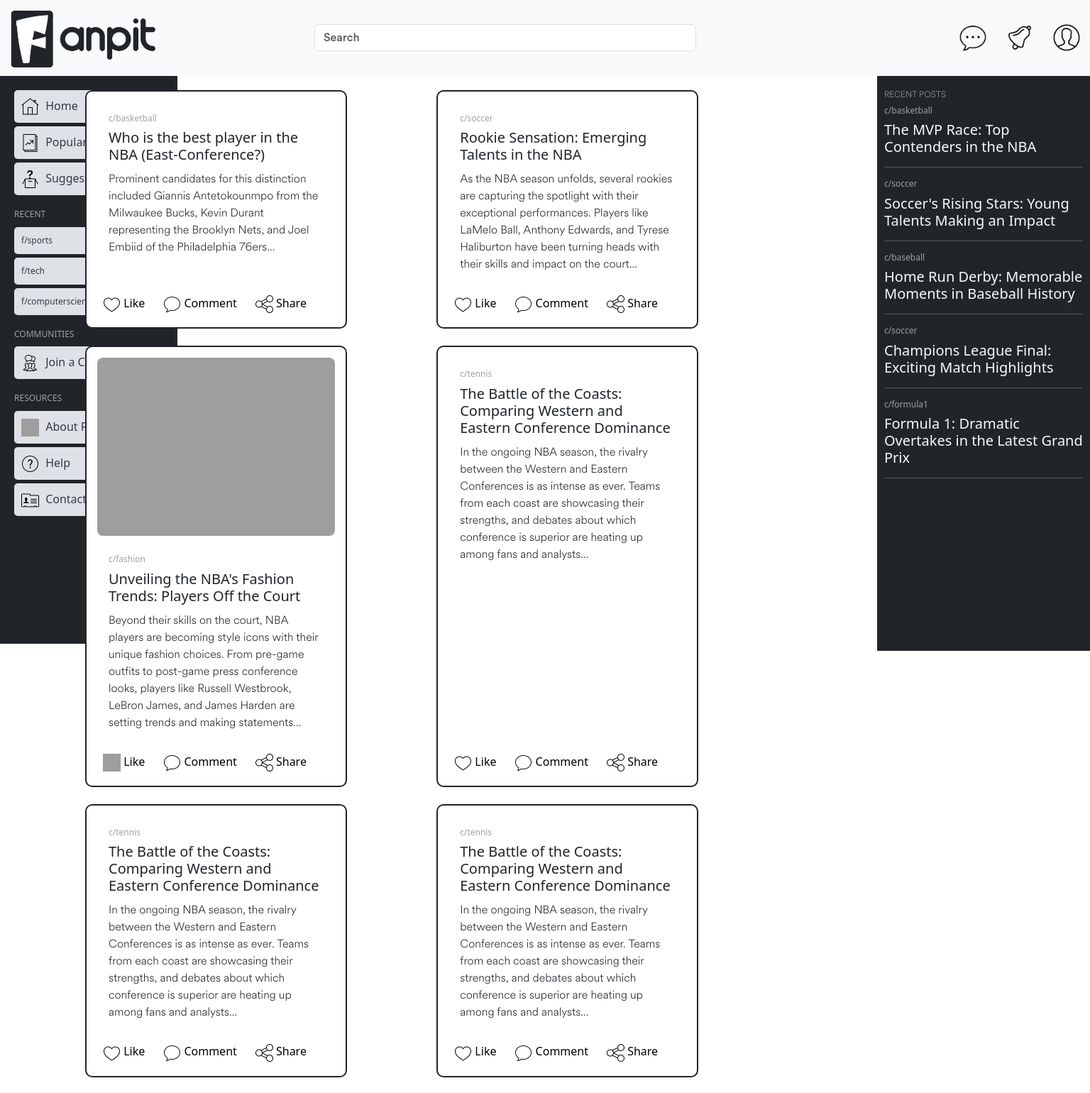
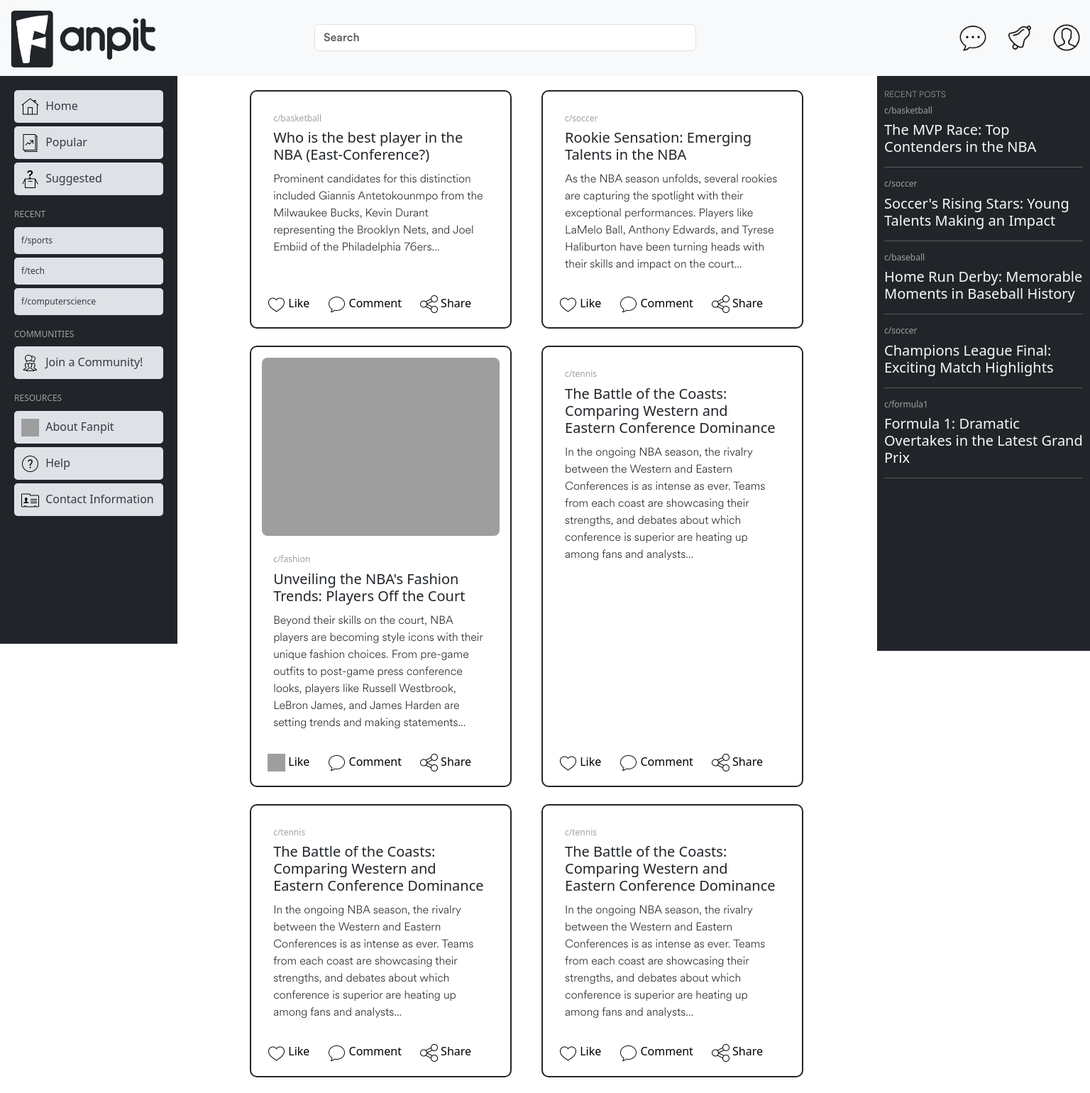
Before and after one commit to olivernicholass/Converso, a PHP site: page /html/index.html in a window 1536 px wide. Shown: the top 1540 px of the page at 71% size. Run offline with PHP 8.4, Linux system fonts and the light colour scheme; grey boxes are pictures that could not be loaded.

Commit message:
Adjusted main.css

```diff
--- a/css/main.css
+++ b/css/main.css
@@ -34,7 +34,8 @@
   margin: 20px 0;
   display: flex;
   flex-wrap: wrap;
-  justify-content: space-between;
+  justify-content: space-evenly;
+  margin-left: 190px;
 }
 
 .main-post-card {
@@ -82,11 +83,13 @@
   }
 }
 
-@media (min-width: 1441px) and (max-width: 1920px) {
-  .main-post-card {
-    width: calc(45% - 20px);
+@media (min-width:1536px) {
+  .col-lg-8 main-posts {
+    margin-left:190px;
   }
 }
+
+
 
 .main-post-card .card-title {
   margin-bottom: 10px;
```
